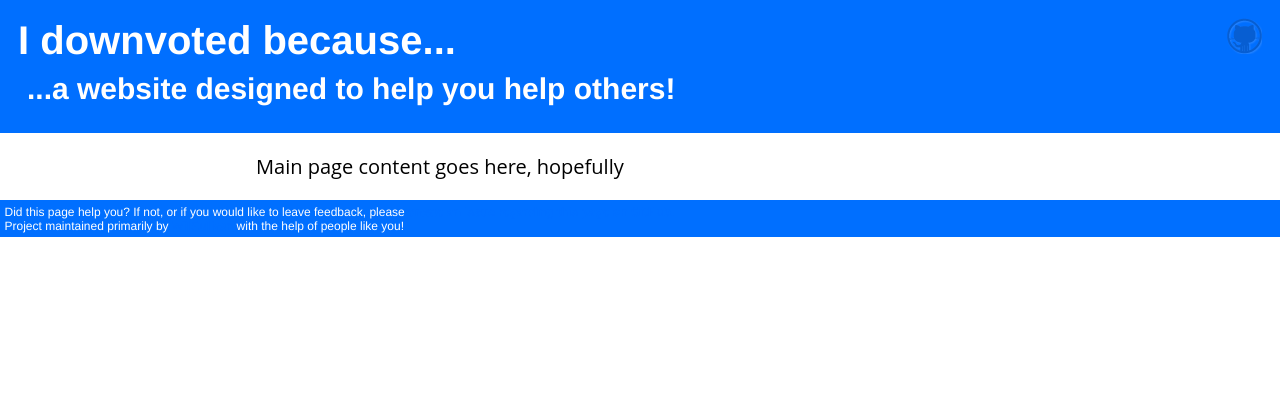
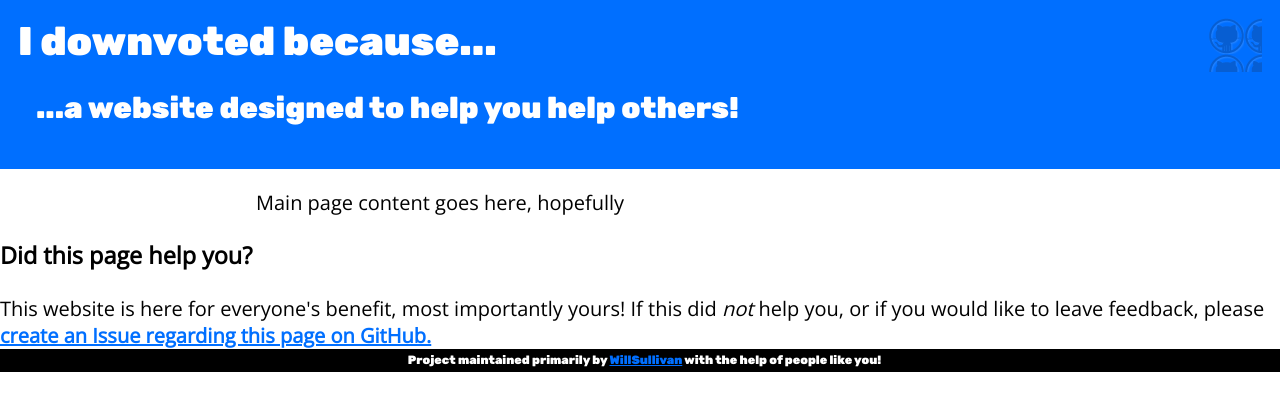
Before and after one commit to WillSullivan/idownvotedbecause, a Jekyll site: the page built from index.md, in a window 1280 px wide. Shown: the top 411 px of the page. Built offline with Jekyll 4.4.1, drawn with Linux system fonts in a browser that asks for light colours.

Commit message:
Some style tweaks
Twiddled with a few more things during muh lunch break. Getting fonts
working, redo-ing the footer, adding an image border

```diff
--- a/_includes/footer.html
+++ b/_includes/footer.html
@@ -1,7 +1,8 @@
+<section class="call-to-action">
+    <h3>Did this page help you?</h3>
+    This website is here for everyone's benefit, most importantly yours! If this did <i>not</i> help you, or if you would like to leave feedback, please <b><a href="https://github.com/WillSullivan/IDownvotedBecause/issues/new">create an Issue regarding this page on GitHub.</a></b>
+</section>
 <footer>
-    <section class="call-to-action">
-        <bold>Did this page help you?</bold> If not, or if you would like to leave feedback, please <b><a href="https://github.com/WillSullivan/IDownvotedBecause/issues/new">create an Issue regarding this page on GitHub.</a></b>
-    </section>
     <section class="who-to-downvote">
         Project maintained primarily by <a href="https://github.com/WillSullivan">WillSullivan</a> with the help of people like you!
     </section>
--- a/_layouts/default.html
+++ b/_layouts/default.html
@@ -4,6 +4,8 @@
     <title>{{ page.title }}</title>
     <meta charset="UTF-8">
     <meta name="viewport" content="width=device-width,initial-scale=1">
+    <link href="https://fonts.googleapis.com/css?family=Open+Sans" rel="stylesheet">
+    <link href="https://fonts.googleapis.com/css?family=Rubik:900" rel="stylesheet">
     <link rel="stylesheet" href="/css/default.css">
   </head>
   <body>
--- a/css/default.scss
+++ b/css/default.scss
@@ -5,7 +5,7 @@
 //$primary-color: #1e1e1e;
 //$primary-background-color: #c1c1c1;
 $primary-font: 'Open Sans', sans-serif;
-$special-font: 'Helvetica Neue', sans-serif;
+$special-font: 'Rubik', sans-serif;
 $highlight-color: #006FFF;
 $lighter-accent-color: #006FFF;
 $lighter-accent-color-hover: #008B68;
@@ -32,20 +32,25 @@ header h1{
   margin: 0;
 }
 header h2{
-  margin: $padding / 2;
+  margin-left: $padding;
 }
 footer{
   @extend .bannerBlock;
   font-size:12px;
   padding: $padding / 4;
+  background: black;
+  text-align: center;
+}
+footer a:visited{
+  color: $lighter-accent-color;
 }
 .content{
   margin: 0px 20%;
 }
 .logo {
   position: absolute;
-  height: 36px;
-  width: 36px;
+  height: 54px;
+  width: 54px;
   right: $padding;
   top: $padding;
   display: block;
@@ -59,6 +64,11 @@ a:visited{
 }
 a:hover{
   color: $lighter-accent-color-hover;
+}
+img{
+  box-shadow: -4px 4px 0px 4px rgba(0,0,0,.5);
+  -webkit-box-shadow: -4px 4px 0px 4px rgba(0,0,0,.5);
+  -moz-box-shadow: -4px 4px 0px 4px rgba(0,0,0,.5);
 }
 // h1 {
 //     font-family: $special-font;
```
Lines whose indentation alone changed are shown as unchanged.
